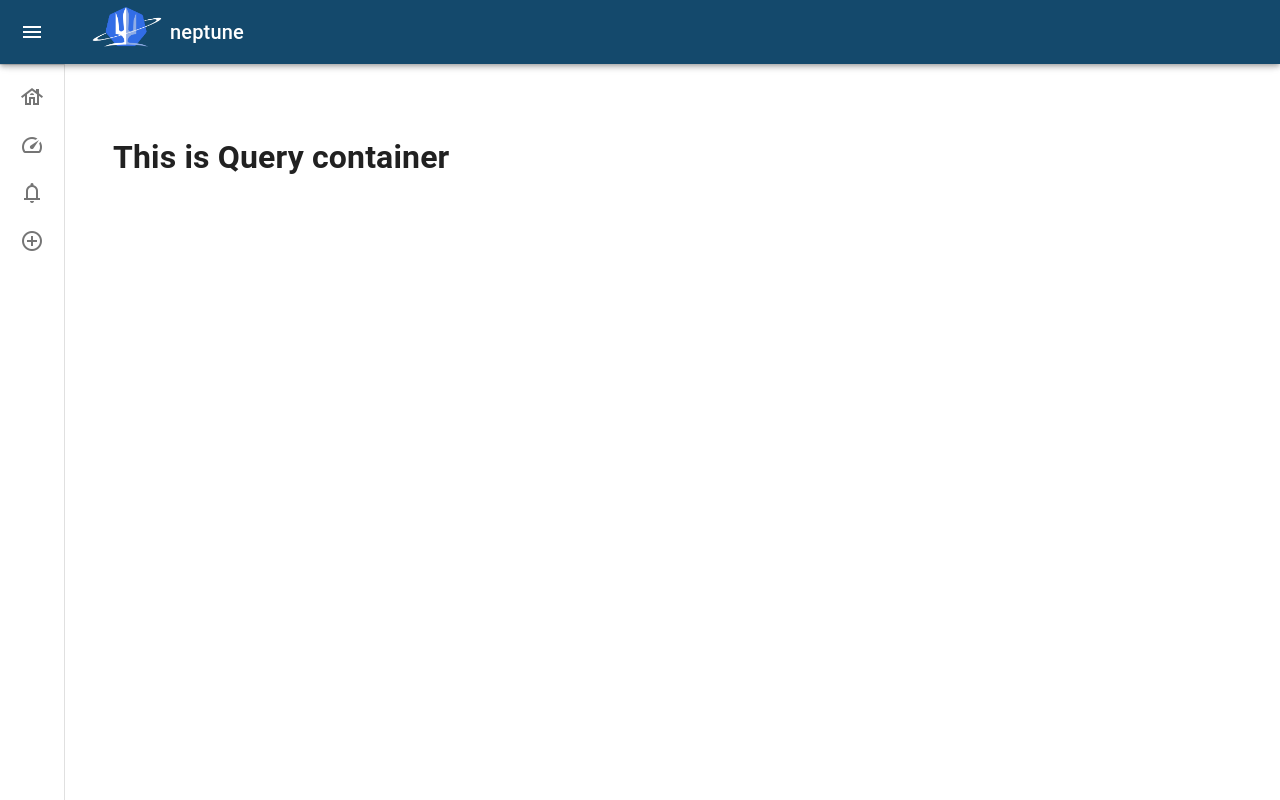
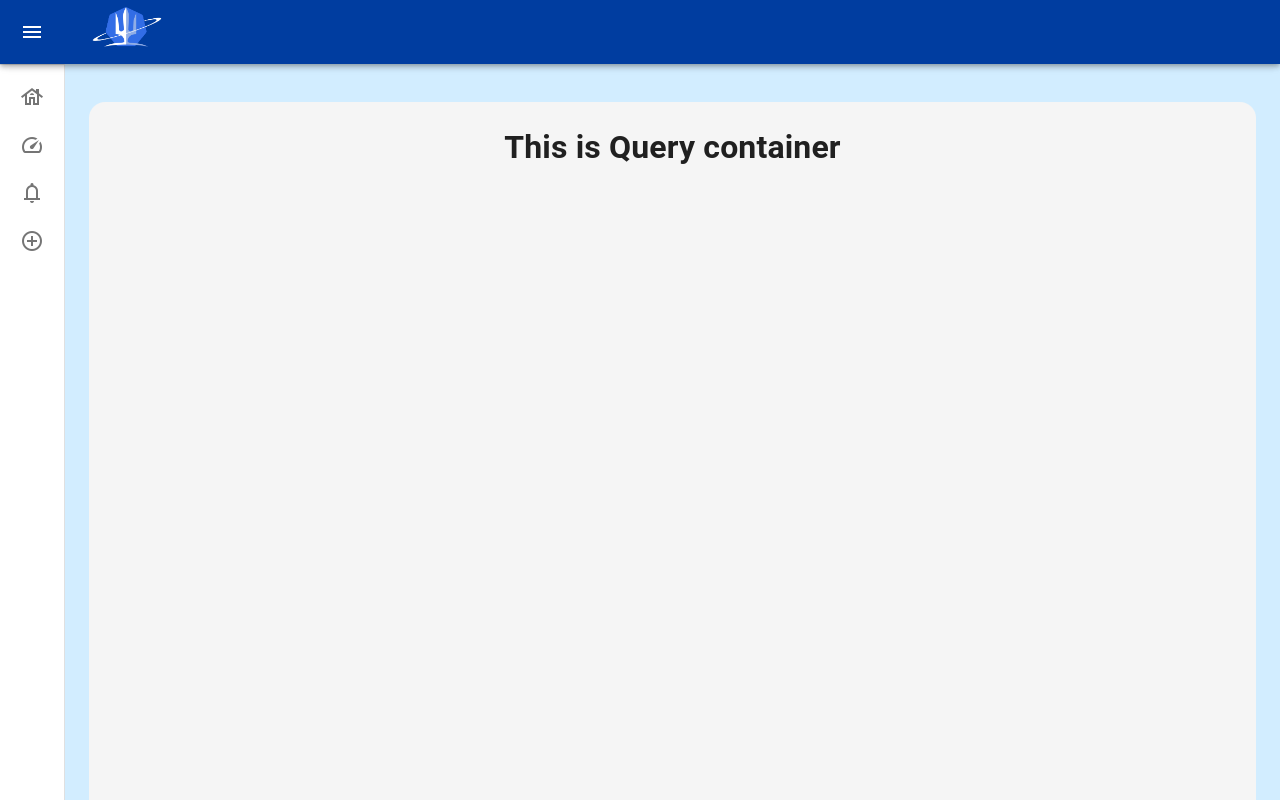
Before and after one commit to oslabs-beta/Neptune, a React app: page /query in a window 1280 px wide. Shown: the top 800 px of the page. Built offline with nearby package versions, Linux system fonts and the light colour scheme.

Commit message:
First steps of Styling the UI, created global container and color pallete

```diff
--- a/client/App.jsx
+++ b/client/App.jsx
@@ -10,9 +10,21 @@ import QueryContainer from './containers/QueryContainer';
 function App() {
   return (
     <>
-      <BrowserRouter>
+
+    <BrowserRouter >
         <MiniDrawer>
-          <Container maxWidth='xl'>
+          <Container
+          sx= {{
+            background:"whitesmoke",
+            width: 2/2,
+            height: "1200px",
+            borderRadius: "16px",
+            marginTop: "-10px",
+            display: "flex",
+            flexDirection: "column",
+            alignItems: "center",
+
+        }}>
             <Routes>
               <Route path='/' element={<HomeContainer />} />
               <Route path='/details' element={<DetailsContainer />} />
@@ -21,7 +33,7 @@ function App() {
             </Routes>
           </Container>
         </MiniDrawer>
-      </BrowserRouter>
+    </BrowserRouter>
     </>
   );
 }
--- a/client/containers/MiniDrawer.jsx
+++ b/client/containers/MiniDrawer.jsx
@@ -20,6 +20,7 @@ import InboxIcon from '@mui/icons-material/MoveToInbox';
 import MailIcon from '@mui/icons-material/Mail';
 import { Link } from 'react-router-dom';
 import neptune2 from "../images/neptune2.png"
+import { Container } from "@mui/material";
 
 const drawerWidth = 240;
 
@@ -101,10 +102,10 @@ export default function MiniDrawer({ children }) {
   };
 
   return (
-    <Box sx={{ display: 'flex' }}>
+    <Box sx={{ display: 'flex'  }} >
       <CssBaseline />
       <AppBar position="fixed" open={open}>
-        <Toolbar sx={{backgroundColor: '#14496c'}} >
+        <Toolbar sx={{backgroundColor: '#003DA0'}} >
           <IconButton
             color="inherit"
             aria-label="open drawer"
@@ -123,19 +124,21 @@ export default function MiniDrawer({ children }) {
 
                   <img src = {neptune2} width="70"/>
               </Box>
-              neptune
+
             </Typography>
           </Link>
         </Toolbar>
       </AppBar>
-      <Drawer variant="permanent" open={open}>
+
+      <Drawer variant="permanent" open={open}  >
         <DrawerHeader>
           <IconButton onClick={handleDrawerClose}>
             {theme.direction === 'rtl' ? <ChevronRightIcon /> : <ChevronLeftIcon />}
           </IconButton>
         </DrawerHeader>
         <Divider />
-        <List>
+      <div >
+        <List >
           {[
             { text: 'Home', path: '/', icon: 'house' },
             { text: 'Details', path: '/details', icon: 'speed' },
@@ -168,6 +171,7 @@ export default function MiniDrawer({ children }) {
             </Link>
           ))}
         </List>
+      </div>
       </Drawer>
       <Box component="main" sx={{ flexGrow: 1, p: 3 }}>
         <DrawerHeader />
--- a/client/index.js
+++ b/client/index.js
@@ -2,6 +2,7 @@ import React from "react";
 import ReactDOM from "react-dom/client";
 import App from './App.jsx'
 import { BrowserRouter, Routes, Route } from 'react-router-dom';
+import { Container } from '@mui/material';
 
 // instead of using regular rendering, we will be using the root method for react v 18.0
 const root = ReactDOM.createRoot(document.getElementById('root'));
--- a/index.html
+++ b/index.html
@@ -9,7 +9,7 @@
         <link href="https://fonts.googleapis.com/css2?family=Material+Symbols+Outlined" rel="stylesheet">
     />
     </head>
-    <body>
-        <div id="root"></div>
+    <body style="background-color:#D2EDFF">
+        <div id="root" ></div>
     </body>
 </html>
--- a/package.json
+++ b/package.json
@@ -25,7 +25,7 @@
     "@emotion/styled": "^11.9.3",
     "@kubernetes/client-node": "^0.16.3",
     "@mui/icons-material": "^5.8.4",
-    "@mui/material": "^5.8.7",
+    "@mui/material": "^5.9.0",
     "@mui/x-data-grid": "^5.11.0",
     "chart.js": "^3.8.0",
     "chartjs-plugin-datalabels": "^2.0.0",
```
Also changed, not shown: client/containers/PermanentDrawerLeft.jsx (+10 -2 lines), 1 other file (tests, documents, lock files or other folders).
